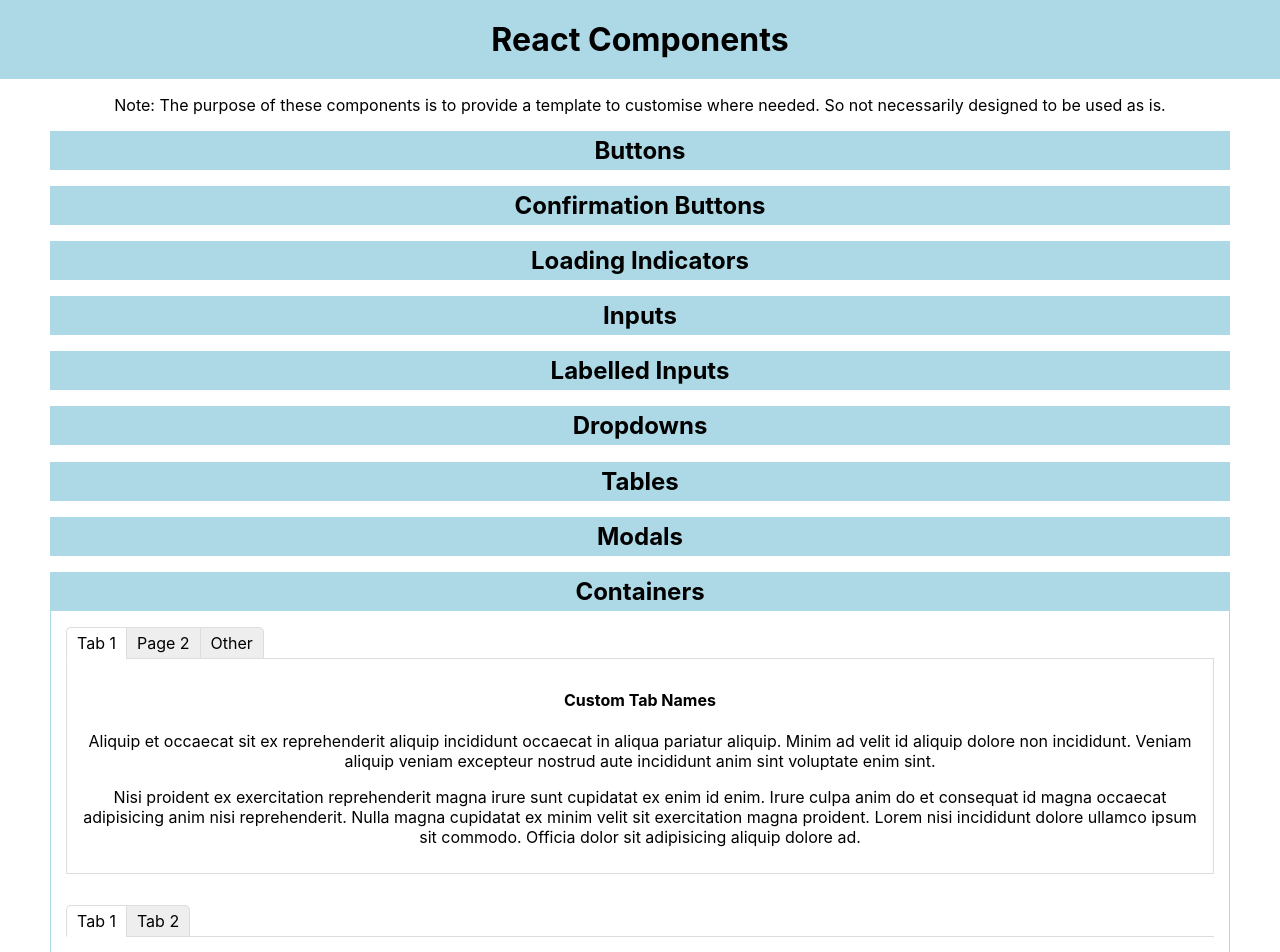
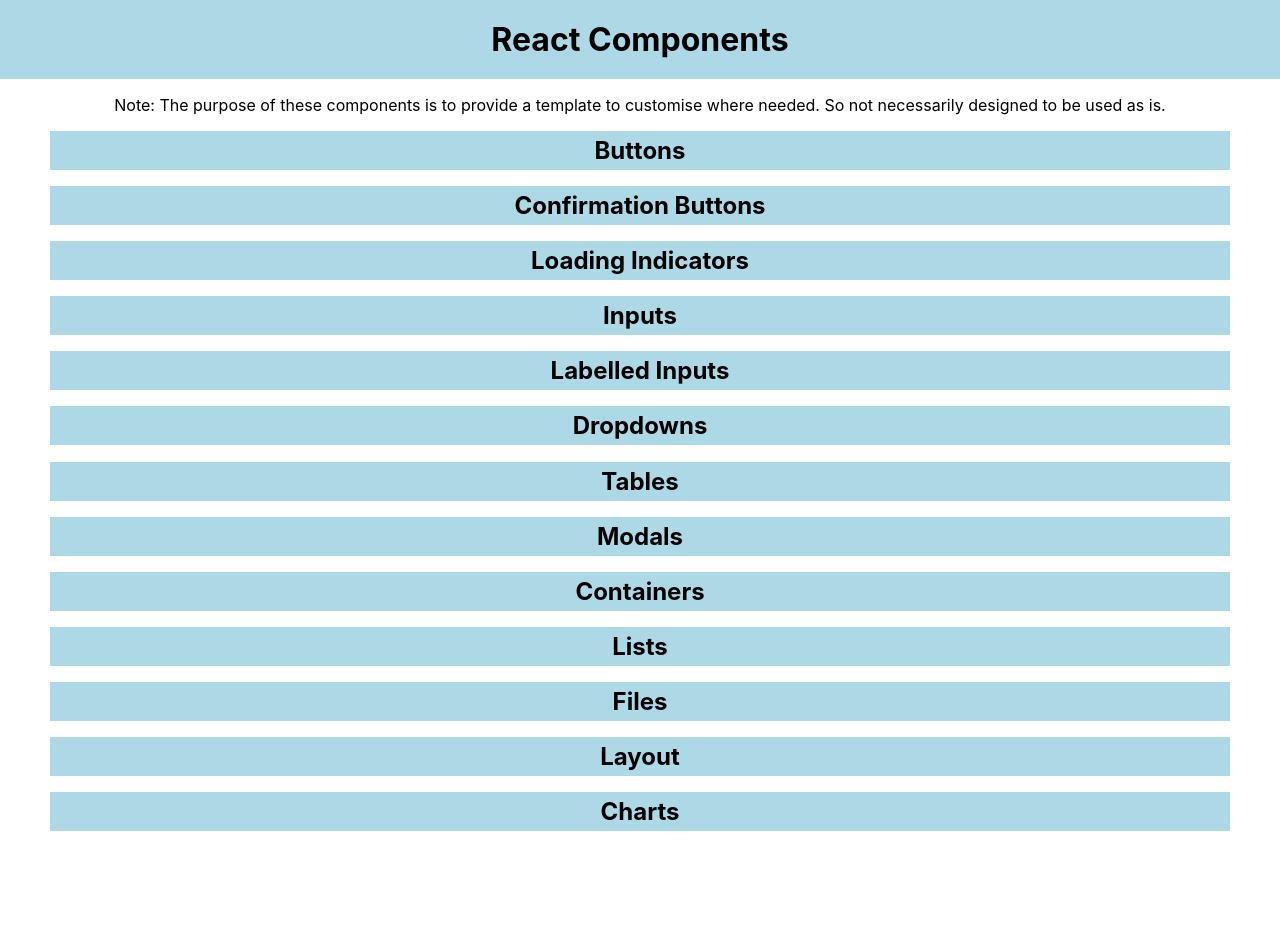
Before and after one commit to Vyper248/React-Components, a React (Create React App) app: page / in a window 1280 px wide. Shown: the top 952 px of the page. Built offline with nearby package versions, Linux system fonts and the light colour scheme.

Commit message:
Changed Charts dropdown to closed by default

```diff
--- a/src/App.js
+++ b/src/App.js
@@ -211,7 +211,7 @@
 					<BasicButton onClick={() => setModal3Open(true)} label='Open Large'/>
 				</DropdownContainer>
 
-				<DropdownContainer heading='Containers' open={true} instant={true}>
+				<DropdownContainer heading='Containers' open={false} instant={true}>
 					<TabbedContainer tabNames={['Tab 1', 'Page 2', 'Other']}>
 						<div>
 							<h4>Custom Tab Names</h4>
```
